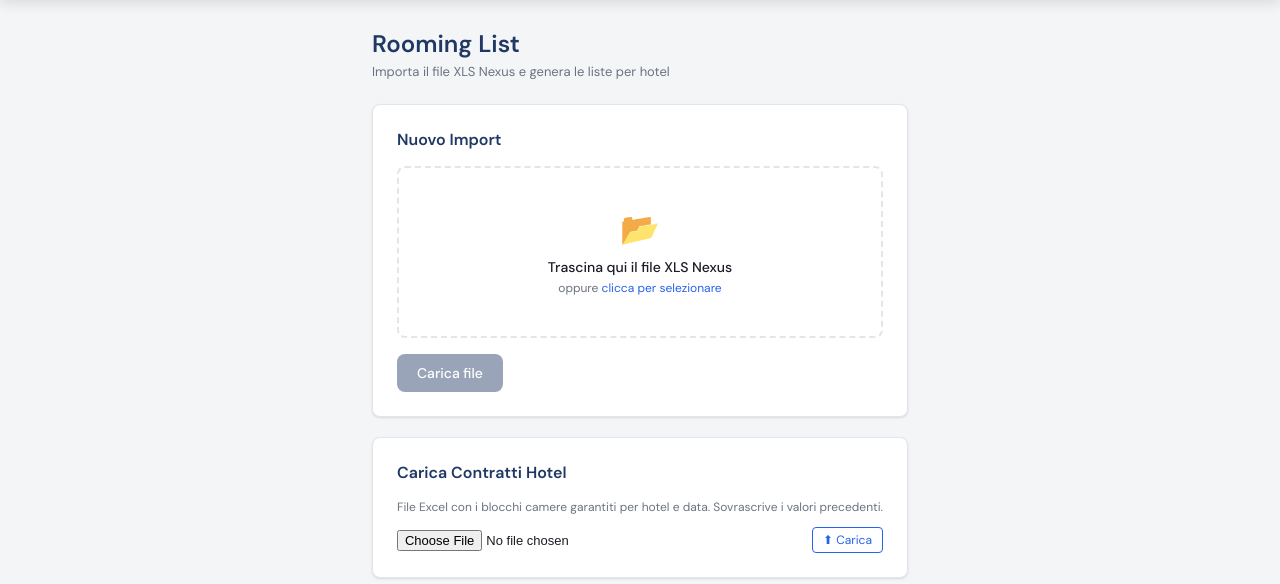
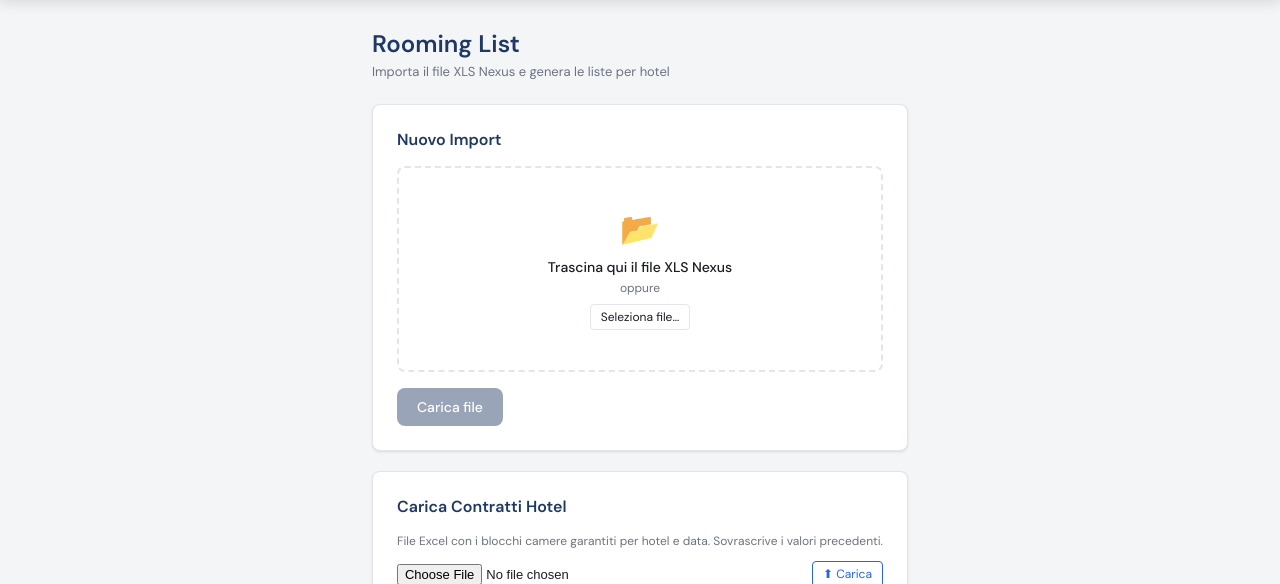
Before and after one commit to stefanococchi/nexus-rooming, a Flask app: page / in a window 1280 px wide. Shown: the part 52-636 px from the top of the page. Run offline with Flask 3, Linux system fonts and the light colour scheme; the visitor is signed in with stand-in values (Sample User, id 1).

Commit message:
v1.0.079.3 — fix upload zone, report arrivo

```diff
--- a/templates/index.html
+++ b/templates/index.html
@@ -13,11 +13,11 @@
     <form method="POST" action="{{ url_for('rooming.upload') }}"
           enctype="multipart/form-data" id="uploadForm">
         <div class="upload-zone" id="dropZone">
-            <input type="file" name="file" id="fileInput"
-                   accept=".xlsx" class="file-input" required>
             <div class="upload-icon">📂</div>
             <p class="upload-label">Trascina qui il file XLS Nexus</p>
-            <p class="upload-hint">oppure <span class="link">clicca per selezionare</span></p>
+            <p class="upload-hint">oppure</p>
+            <button type="button" class="btn-sm" onclick="document.getElementById('fileInput').click()" style="margin-top:8px">Seleziona file…</button>
+            <input type="file" name="file" id="fileInput" accept=".xlsx" required style="display:none">
             <p class="upload-filename" id="uploadFilename" style="display:none"></p>
         </div>
         <button type="submit" class="btn-primary" id="uploadBtn" disabled>
@@ -90,8 +90,6 @@ const uploadFname = document.getElementById('uploadFilename');
 const uploadLabel = document.querySelector('.upload-label');
 const uploadHint  = document.querySelector('.upload-hint');
 
-dropZone.addEventListener('click', () => fileInput.click());
-
 fileInput.addEventListener('change', () => {
     if (fileInput.files.length) {
         const name = fileInput.files[0].name;
@@ -111,7 +109,9 @@ dropZone.addEventListener('drop', e => {
     dropZone.classList.remove('drag-over');
     const files = e.dataTransfer.files;
     if (files.length && files[0].name.endsWith('.xlsx')) {
-        fileInput.files = files;
+        const dt = new DataTransfer();
+        dt.items.add(files[0]);
+        fileInput.files = dt.files;
         fileInput.dispatchEvent(new Event('change'));
     }
 });
```
Also changed, not shown: 1 other file.
